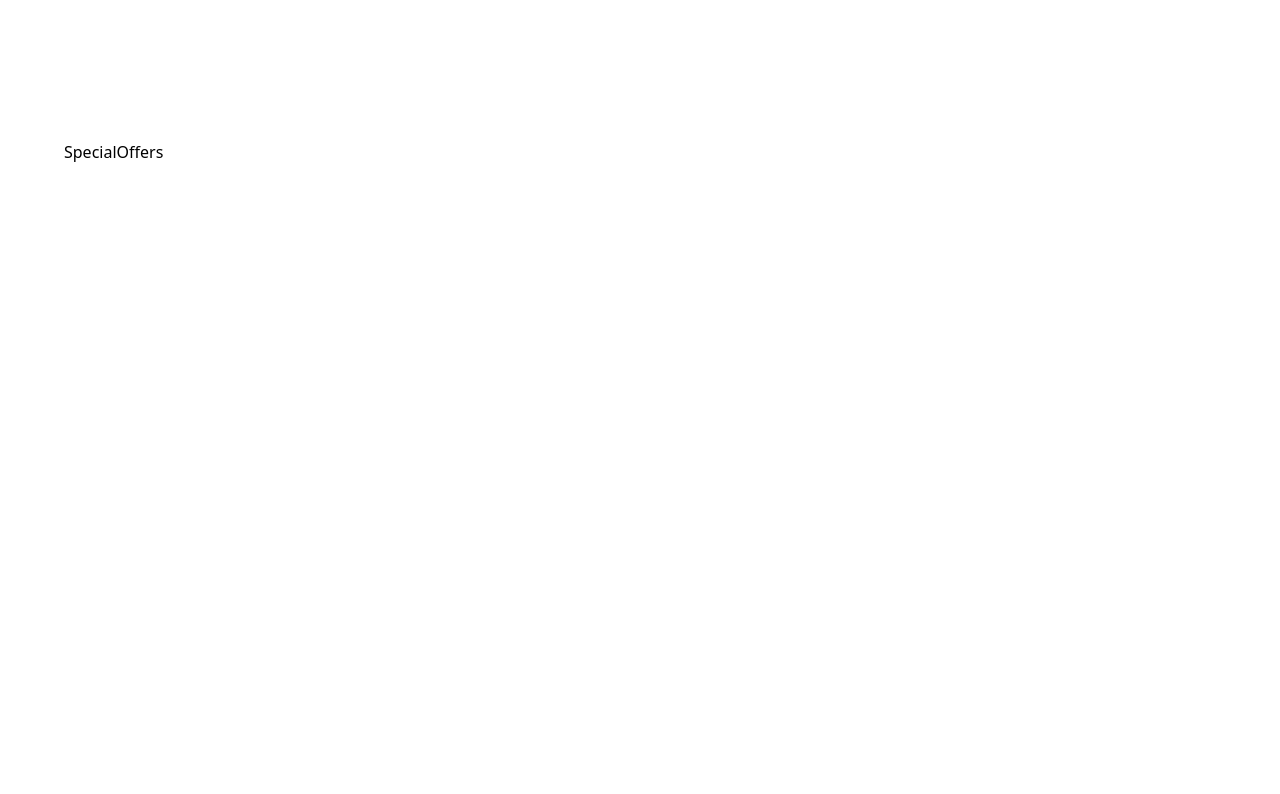
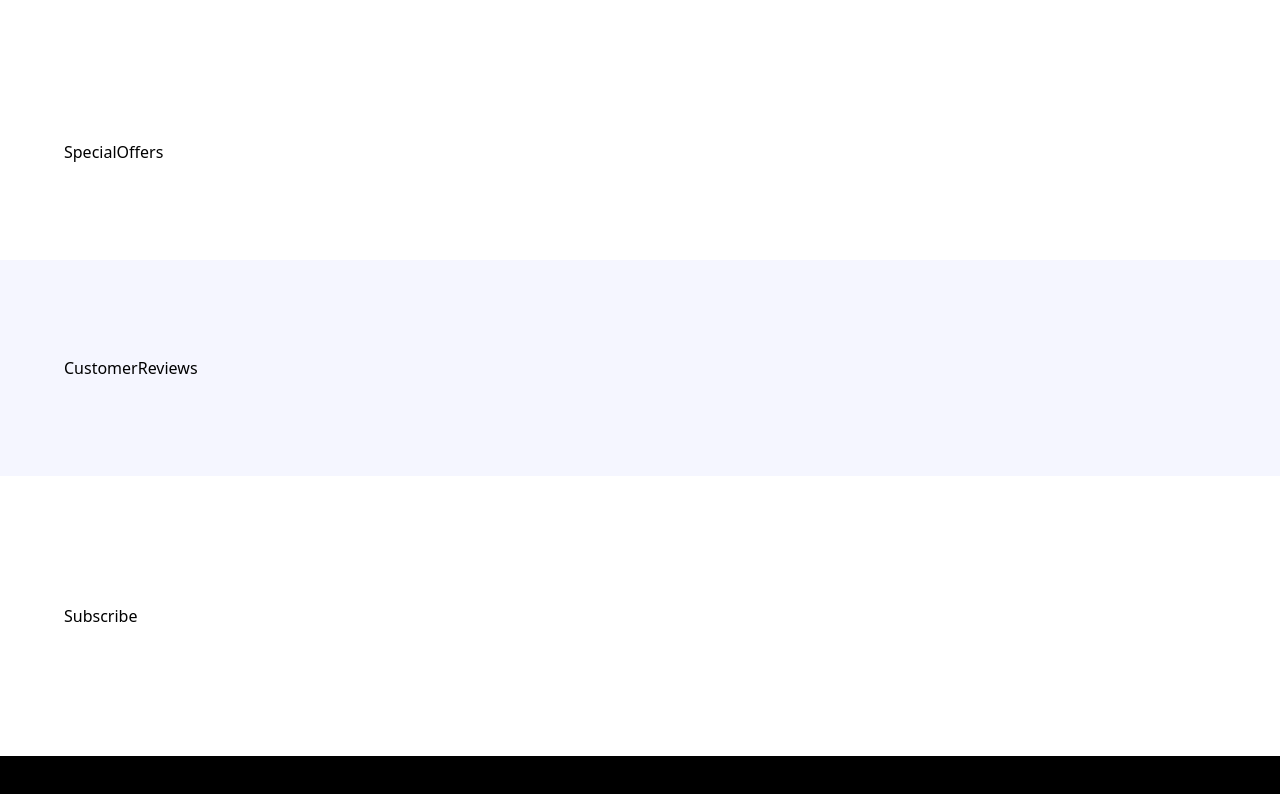
Before and after one commit to knileshh/Nike-FE-Tailwind, a React (Vite) app: page / in a window 1280 px wide. Shown: the part 636-1430 px from the top of the page. Before the commit the page ends 896 px from the top, so only its background shows below. Built offline with nearby package versions, Linux system fonts and the light colour scheme; a web font is replaced by a local one.

Commit message:
All section styling done

```diff
--- a/src/App.jsx
+++ b/src/App.jsx
@@ -16,6 +16,15 @@ const App = () => (
     <section className="padding">
       SpecialOffers
     </section>
+    <section className="bg-pale-blue padding">
+      CustomerReviews
+    </section>
+    <section className="padding-x sm:py-32 py-16 w-full">
+      Subscribe
+    </section>
+    <section className="bg-black padding-x padding-t pb-8">
+      Footer
+    </section>
   </main>
 )
 
```
